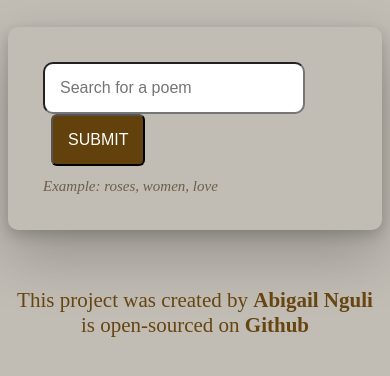
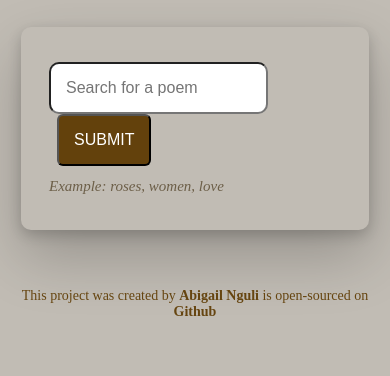
Before and after one commit to Abigail-Nguli/ai-poem-generator, a plain HTML site: page index.html in a window 390 px wide. Shown: the part 160-536 px from the top of the page. Drawn offline with nearby package versions, Linux system fonts and the light colour scheme.

Commit message:
Responsive for small screen

```diff
--- a/src/style.css
+++ b/src/style.css
@@ -101,3 +101,26 @@ footer a:hover {
 .generating {
   animation: blinker 2s linear infinite;
 }
+
+
+/*Small Screen*/
+@media (max-width: 477px) {
+
+  .form-container{
+    margin: 30px 13px;
+    padding: 35px 28px;
+  }
+
+  .poem{
+    margin: 20px 13px;
+  }
+
+  #search-input{
+    width: 185px;
+  }
+
+  footer{
+    font-size: 14px;
+  }
+
+}
```
